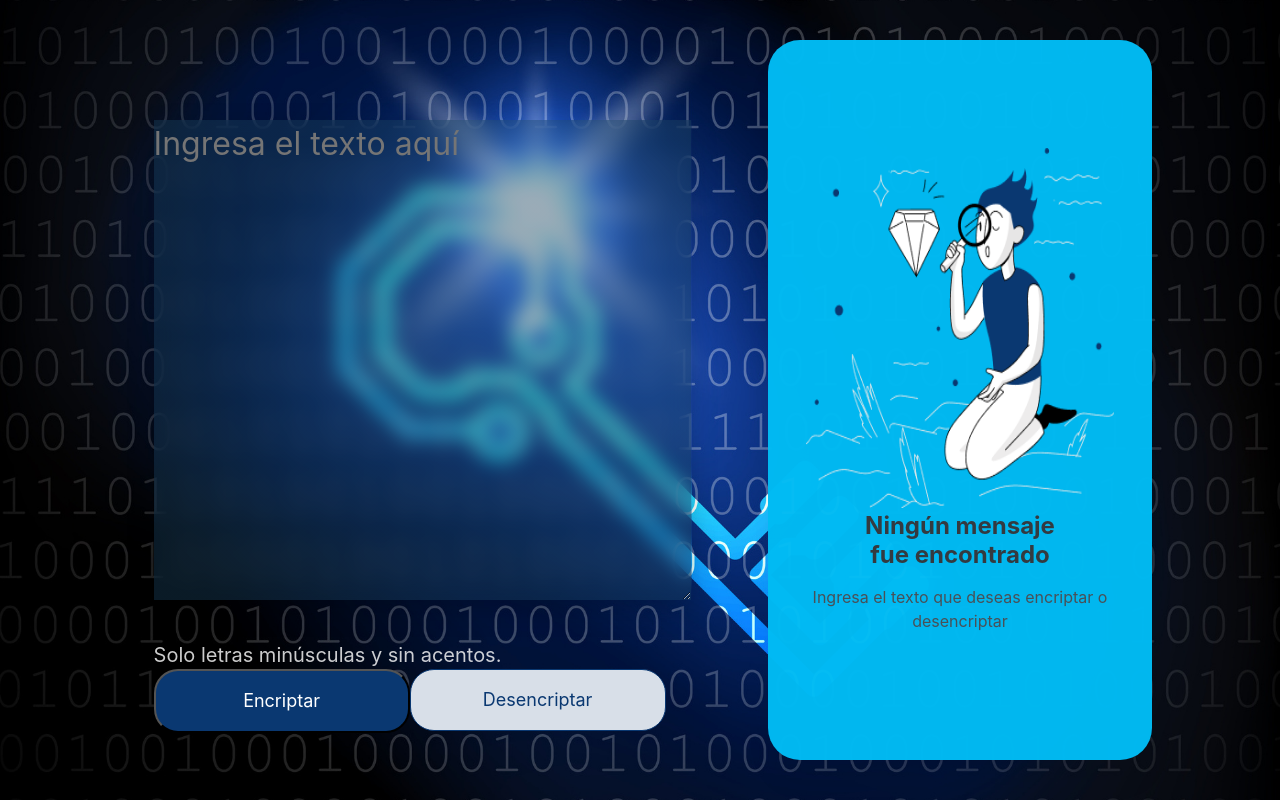
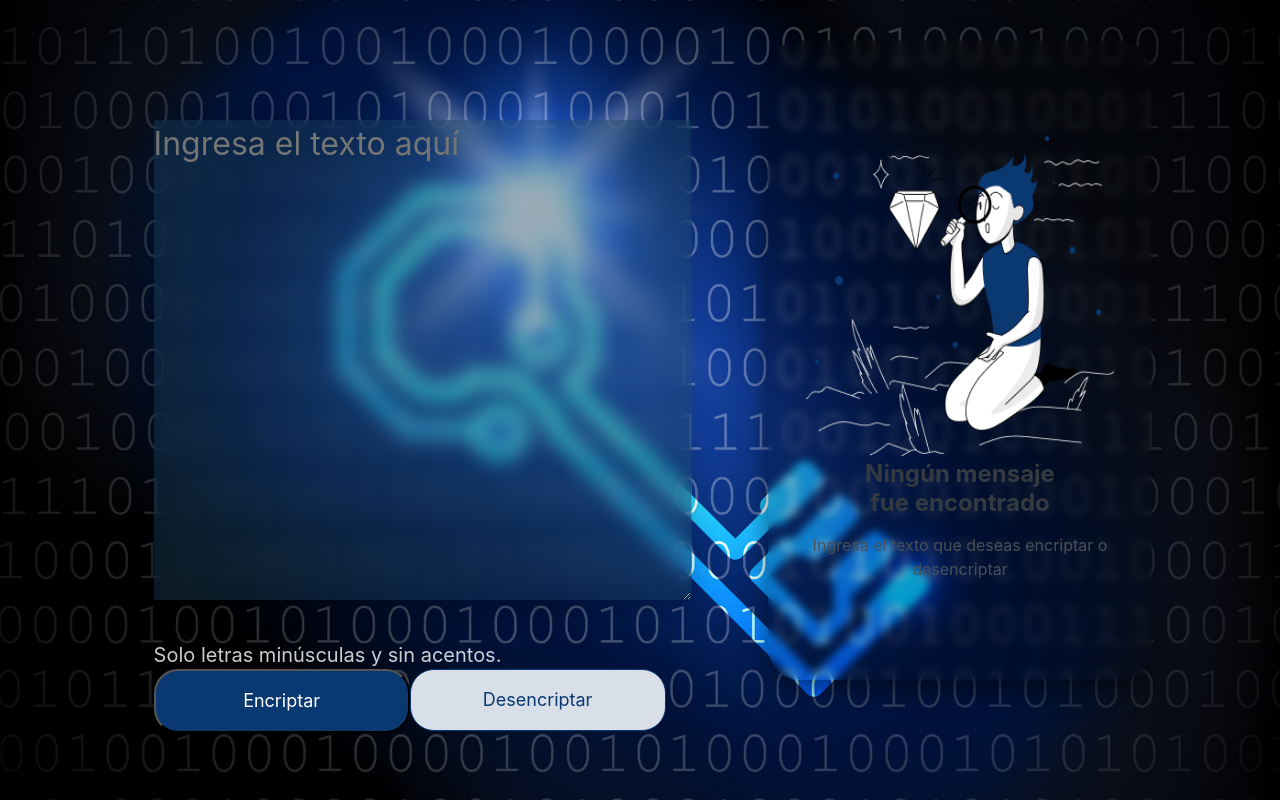
Before and after one commit to Nahuel-Gauna/encriptador, a plain HTML site: page index.html in a window 1280 px wide. Drawn offline with nearby package versions, Linux system fonts and the light colour scheme.

Commit message:
Update styles.css

```diff
--- a/styles.css
+++ b/styles.css
@@ -126,12 +126,13 @@
    justify-content: center;
    position: absolute;
    width: 30%;
-  height: 90%;
+   height: 80%;
    left: 60%;
    top: 5%;
-  background: #02bbf3fa;
-  box-shadow: 0px 24px 32px -8px rgba(0, 0, 0, 0.08);
-  border-radius: 32px;
+   backdrop-filter: blur(4px);
+   background: linear-gradient(100deg, rgba(0,0,0,.2), rgba(0,0,0,0.2));
+   box-shadow: 0px 10px 26px 0px rgba(0, 0, 0,.50);
+   border-radius: 32px
 }
 
 .mensaje-encriptado {
```
Lines whose indentation alone changed are shown as unchanged.
